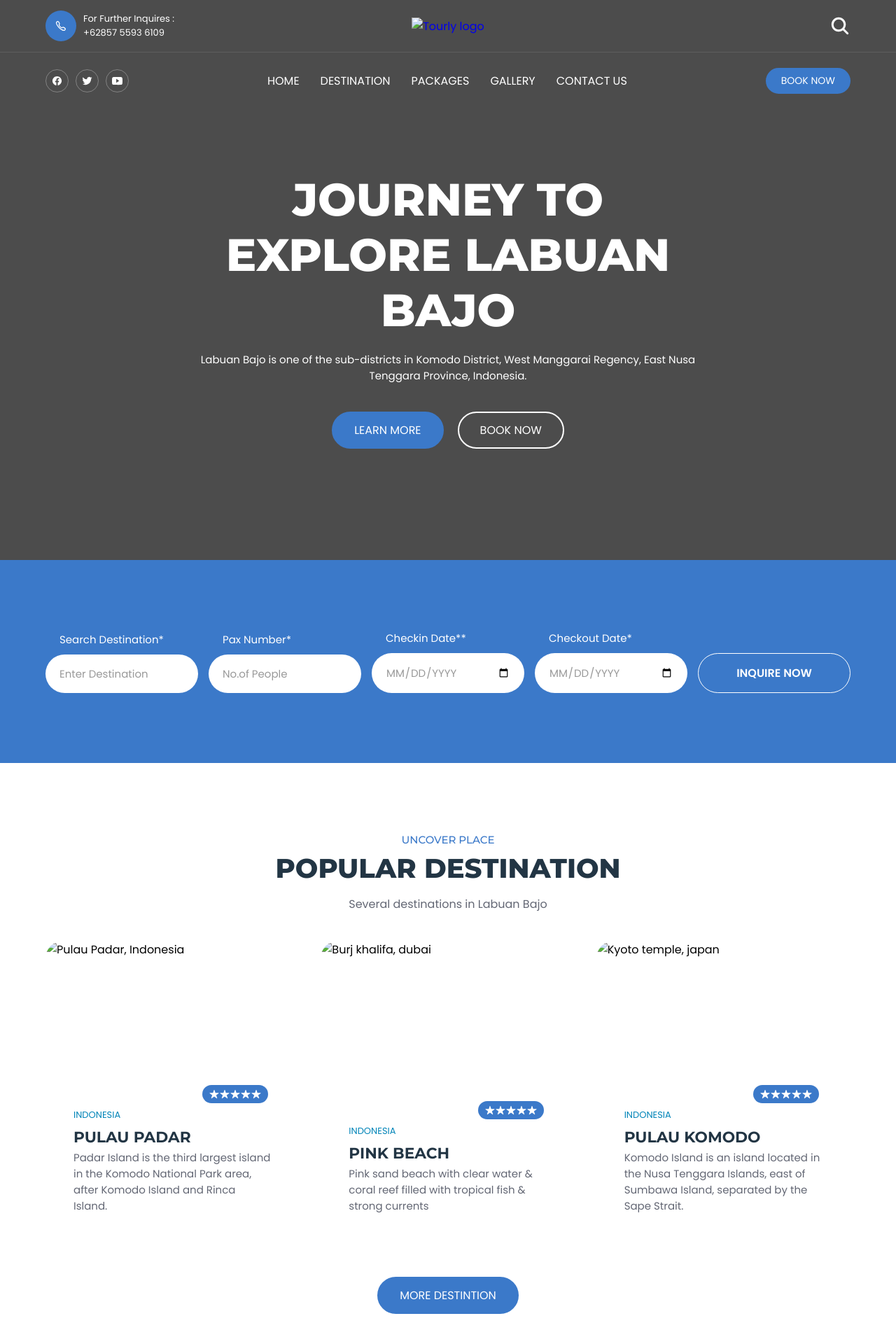
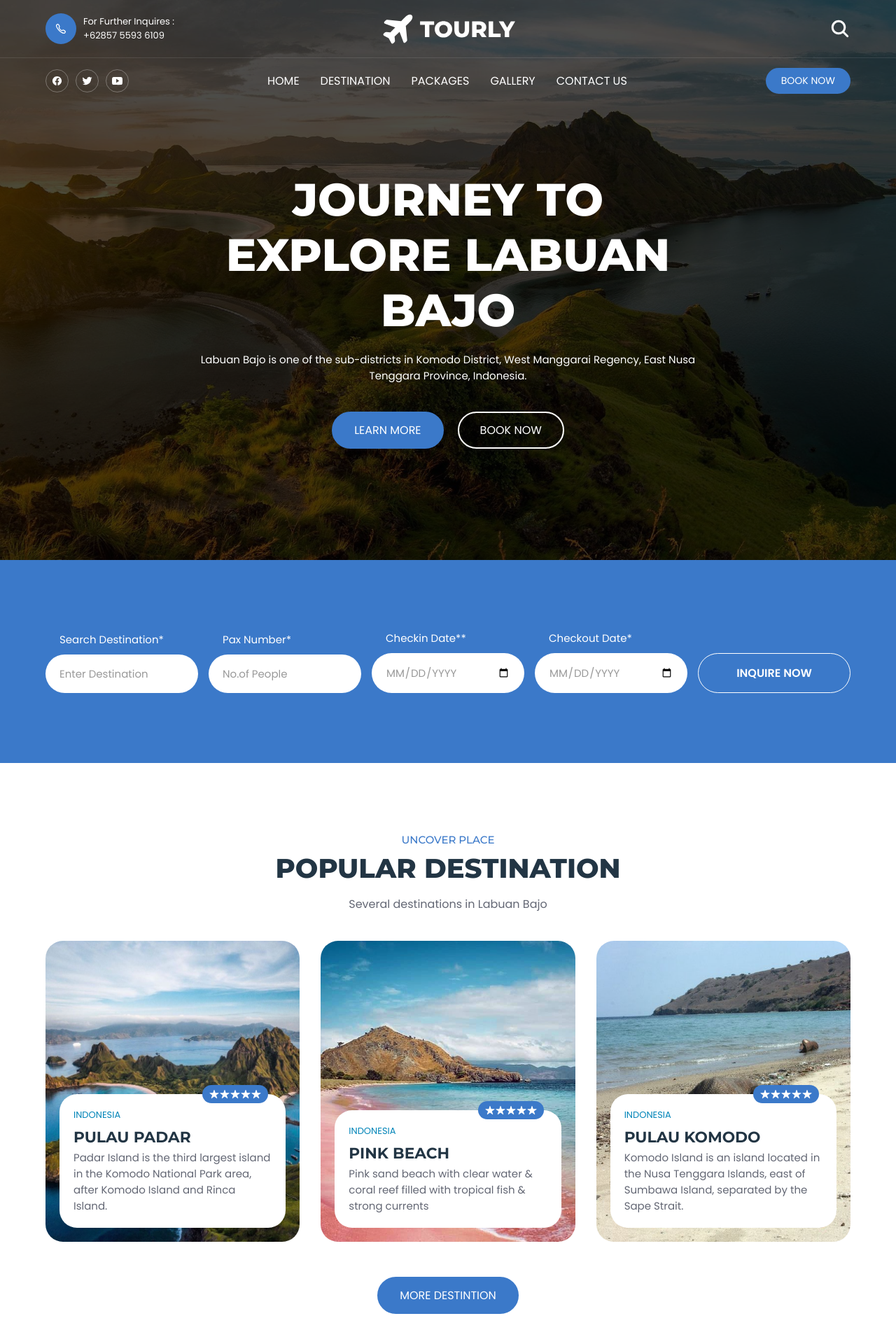
Before and after one commit to Lutttfi/labuan-bajo, a plain HTML site: page index.html in a window 1280 px wide. Shown: the top 1900 px of the page at 70% size. Drawn offline with nearby package versions, Linux system fonts and the light colour scheme.

Commit message:
menganti & menambahkan foto

```diff
--- a/index.html
+++ b/index.html
@@ -45,7 +45,7 @@
           </a>
 
           <a href="#" class="logo">
-            <img src="logo.svg" alt="Tourly logo" />
+            <img src="images/logo.svg" alt="Tourly logo" />
           </a>
 
           <div class="header-btn-group">
@@ -98,7 +98,7 @@
           <nav class="navbar" data-navbar>
             <div class="navbar-top">
               <a href="#" class="logo">
-                <img src="logo-blue.svg" alt="Tourly logo" />
+                <img src="images/logo-blue.svg" alt="Tourly logo" />
               </a>
 
               <button
@@ -250,7 +250,7 @@
                 <div class="popular-card">
                   <figure class="card-img">
                     <img
-                      src="Pulau-padar.jpeg"
+                      src="images/pulau-padar.jpg"
                       alt="Pulau Padar, Indonesia"
                       loading="lazy"
                     />
@@ -285,7 +285,7 @@
                 <div class="popular-card">
                   <figure class="card-img">
                     <img
-                      src="Pink-beach.jpeg"
+                      src="images/Pink-Beach.jpg"
                       alt="Burj khalifa, dubai"
                       loading="lazy"
                     />
@@ -320,7 +320,7 @@
                 <div class="popular-card">
                   <figure class="card-img">
                     <img
-                      src="Pulau-komodo.jpeg"
+                      src="images/pulau-komodo.jpg"
                       alt="Kyoto temple, japan"
                       loading="lazy"
                     />
@@ -372,7 +372,7 @@
                 <div class="package-card">
                   <figure class="card-banner">
                     <img
-                      src="Pulau-padar.jpeg"
+                      src="images/pulau-padar.jpg"
                       alt="Experience your holiday on Padar Island"
                       loading="lazy"
                     />
@@ -444,7 +444,7 @@
                 <div class="package-card">
                   <figure class="card-banner">
                     <img
-                      src="Pink-beach.jpeg"
+                      src="images/Pink-Beach.jpg"
                       alt="Enjoy your weekend holiday at Pink Beach"
                       loading="lazy"
                     />
@@ -516,7 +516,7 @@
                 <div class="package-card">
                   <figure class="card-banner">
                     <img
-                      src="Pulau-komodo.jpeg"
+                      src="images/pulau-komodo.jpg"
                       alt="
                       Enjoy a holiday on Komodo Island"
                       loading="lazy"
@@ -607,31 +607,31 @@
             <ul class="gallery-list">
               <li class="gallery-item">
                 <figure class="gallery-image">
-                  <img src="Pulau-komodo.jpeg" alt="Gallery image" />
+                  <img src="images/pulau-komodo.jpg" alt="Gallery image" />
                 </figure>
               </li>
 
               <li class="gallery-item">
                 <figure class="gallery-image">
-                  <img src="Pink-beach.jpeg" alt="Gallery image" />
+                  <img src="images/pulau-padar.jpg" alt="Gallery image" />
                 </figure>
               </li>
 
               <li class="gallery-item">
                 <figure class="gallery-image">
-                  <img src="Pulau-padar.jpeg" alt="Gallery image" />
+                  <img src="images/gallery-1.jpg" alt="Gallery image" />
                 </figure>
               </li>
 
               <li class="gallery-item">
                 <figure class="gallery-image">
-                  <img src="laut.jpeg" alt="Gallery image" />
+                  <img src="images/gallery-2.jpg" alt="Gallery image" />
                 </figure>
               </li>
 
               <li class="gallery-item">
                 <figure class="gallery-image">
-                  <img src="hotel.jpeg" alt="Gallery image" />
+                  <img src="images/Pink-Beach.jpg" alt="Gallery image" />
                 </figure>
               </li>
             </ul>
@@ -669,7 +669,7 @@
         <div class="container">
           <div class="footer-brand">
             <a href="#" class="logo">
-              <img src="logo.svg" alt="Tourly logo" />
+              <img src="images/logo.svg " alt="Tourly logo" />
             </a>
           </div>
 
--- a/style.css
+++ b/style.css
@@ -407,7 +407,7 @@ body {
 \*-----------------------------------*/
 
 .hero {
-  background-image: url("../images/pulau-padar,jpeg");
+  background-image: url("../images/bg-home.jpg");
   background-repeat: no-repeat;
   background-size: cover;
   background-position: center;
```
Also changed, not shown: images/Pink-Beach.jpg (added), images/Pink-beach.jpeg (deleted), images/Pulau-komodo.jpeg (deleted), images/Pulau-padar.jpeg (deleted), images/bg-home.jpg (added), images/gallery-1.jpg (added), images/gallery-2.jpg (added), images/hotel.jpeg (deleted), images/laut.jpeg (deleted), images/project-logo.png (added), images/pulau-komodo.jpg (added), images/pulau-padar.jpg (added).
